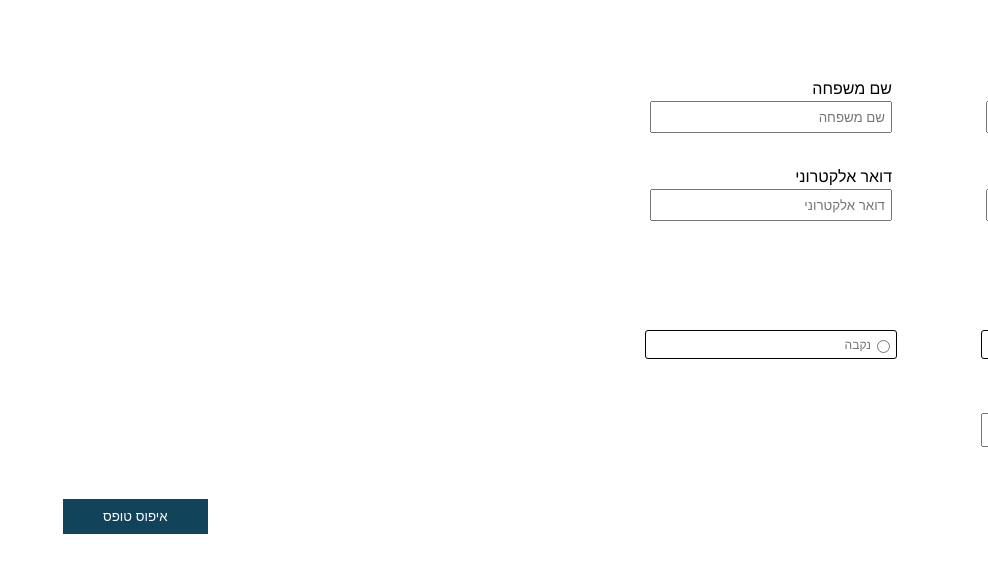
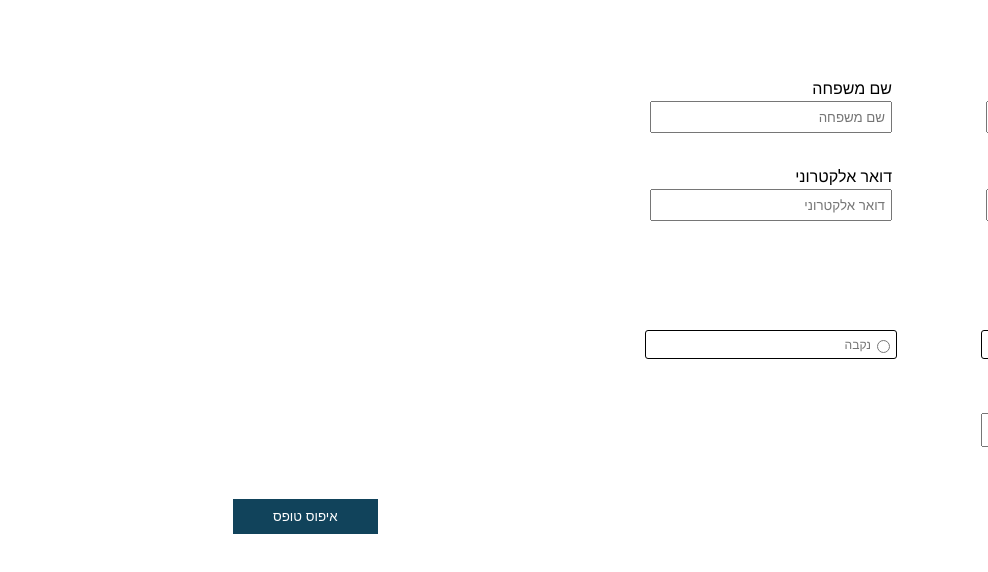
Before and after one commit to Hdror/react-form, a React (Create React App) app: page / in a window 1280 px wide. Shown: the top 572 px of the page, without its empty margins (292-1280 px from the left). Built offline with nearby package versions, Linux system fonts and the light colour scheme.

Commit message:
finish-css

```diff
--- a/src/App.css
+++ b/src/App.css
@@ -105,6 +105,7 @@ input, label {
   display: flex;
   justify-content: space-between;
   padding-inline: 30px;
+  padding-inline-end: 200px;
 }
 
 .buttons-container button {
```
